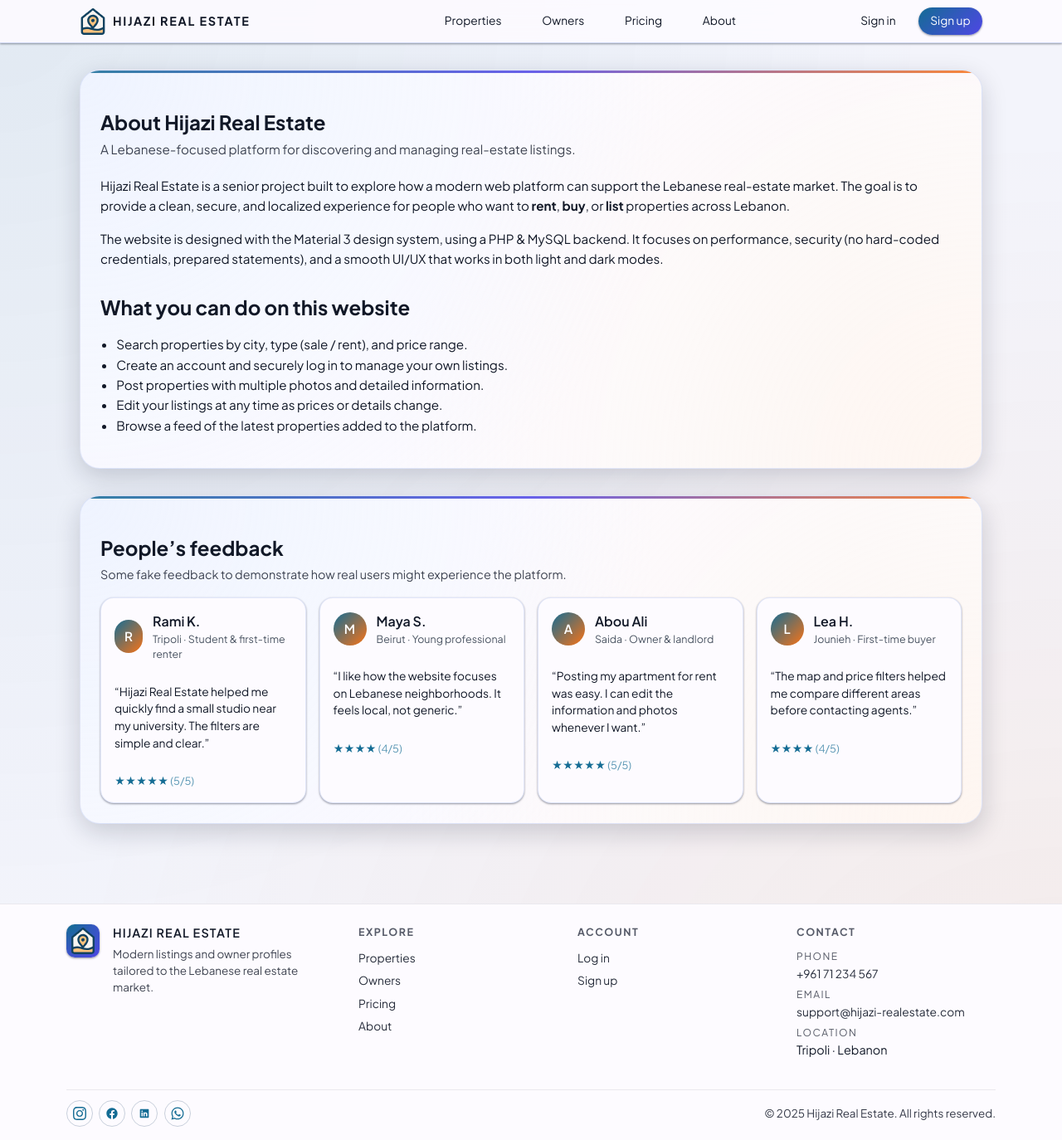
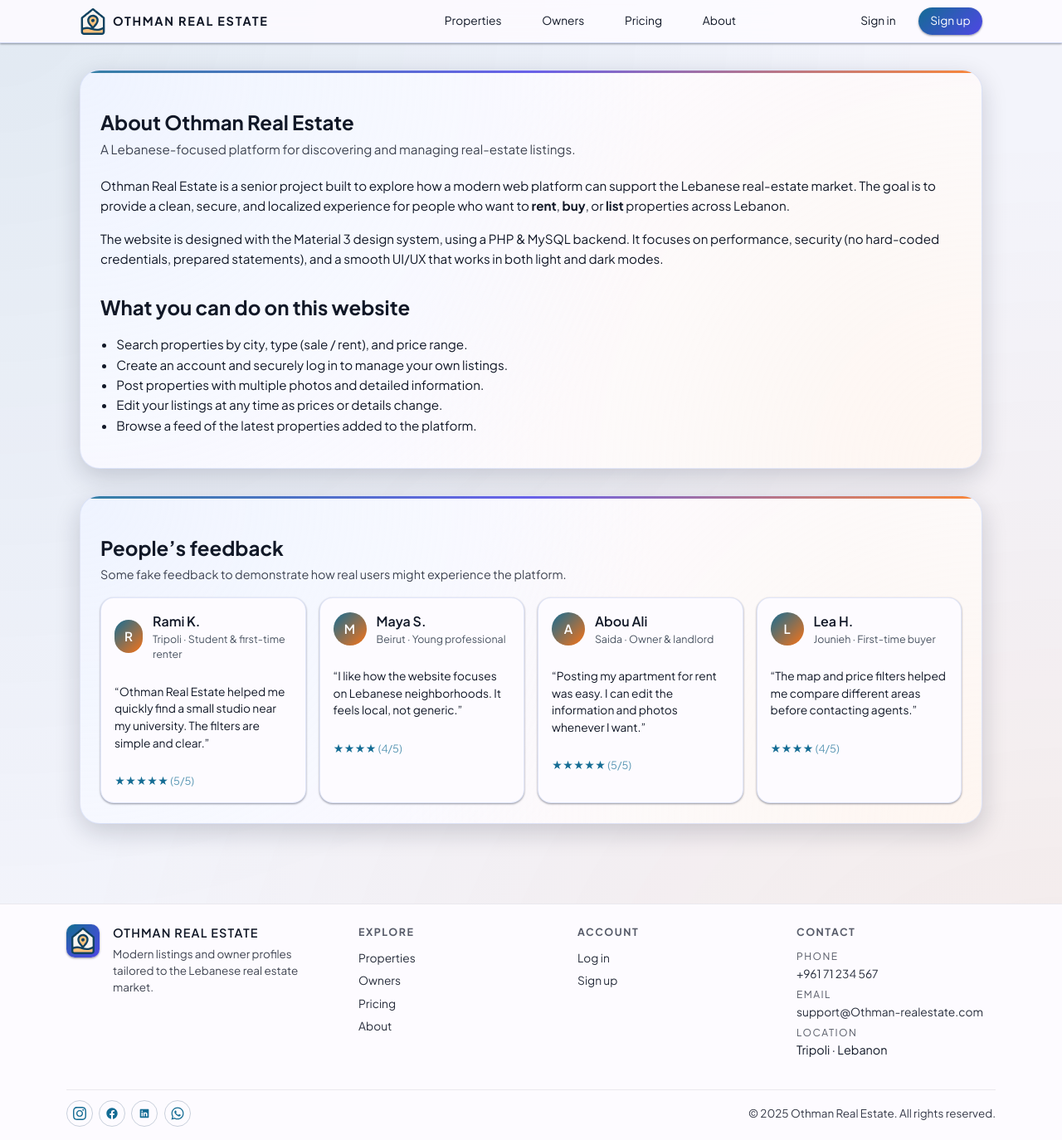
Before and after one commit to baderkothman/real-estate-project, a PHP site: page /REAL-ESTATE-PROJECT/about.php in a window 1280 px wide. Shown: the whole page at 83% size. Run offline with PHP 8.4, Linux system fonts and the light colour scheme; some libraries are stand-ins or nearby versions.

Commit message:
Rename references from Hijazi Real Estate to Othman Real Estate across multiple files

```diff
--- a/about.php
+++ b/about.php
@@ -7,7 +7,7 @@ require_once __DIR__ . '/partials/testimonials-data.php';
 <section class="section-card">
     <div class="page-header" style="margin-bottom:1.25rem;">
         <div>
-            <h1 style="margin-bottom:0.25rem;">About Hijazi Real Estate</h1>
+            <h1 style="margin-bottom:0.25rem;">About Othman Real Estate</h1>
             <p style="margin:0;opacity:0.8;font-size:0.95rem;">
                 A Lebanese-focused platform for discovering and managing real-estate listings.
             </p>
@@ -15,7 +15,7 @@ require_once __DIR__ . '/partials/testimonials-data.php';
     </div>
 
     <p style="line-height:1.6;font-size:0.95rem;">
-        Hijazi Real Estate is a senior project built to explore how a modern web platform can
+        Othman Real Estate is a senior project built to explore how a modern web platform can
         support the Lebanese real-estate market. The goal is to provide a clean, secure, and
         localized experience for people who want to <strong>rent</strong>, <strong>buy</strong>,
         or <strong>list</strong> properties across Lebanon.
--- a/admin/analytics.php
+++ b/admin/analytics.php
@@ -65,7 +65,7 @@ require_once __DIR__ . '/../partials/header.php';
         <div>
             <h1 style="margin-bottom:0.25rem;">Analytics</h1>
             <p style="margin:0;opacity:0.8;font-size:0.9rem;">
-                High-level view of listings on Hijazi Real Estate.
+                High-level view of listings on Othman Real Estate.
             </p>
         </div>
     </div>
--- a/admin/index.php
+++ b/admin/index.php
@@ -34,7 +34,7 @@ require_once __DIR__ . '/../partials/header.php';
         <div>
             <h1 style="margin-bottom:0.25rem;">Admin dashboard</h1>
             <p style="margin:0;opacity:0.8;font-size:0.9rem;">
-                Overview of users and listings on Hijazi Real Estate.
+                Overview of users and listings on Othman Real Estate.
             </p>
         </div>
     </div>
--- a/assets/css/style.css
+++ b/assets/css/style.css
@@ -1,5 +1,5 @@
 /* =====================================================================
-   HIJAZI REAL ESTATE – THEME v2
+   Othman REAL ESTATE – THEME v2
    Material 3-ish · Blue brand + warm accent · Light / Dark
    ===================================================================== */
 
--- a/change-password.php
+++ b/change-password.php
@@ -59,7 +59,7 @@ require_once __DIR__ . '/partials/header.php';
         <div>
             <h1 style="margin-bottom:0.25rem;">Change password</h1>
             <p style="margin:0;opacity:0.8;font-size:0.9rem;">
-                Update the password for your Hijazi Real Estate account.
+                Update the password for your Othman Real Estate account.
             </p>
         </div>
     </div>
--- a/index.php
+++ b/index.php
@@ -3,7 +3,7 @@
 /**
  * index.php
  * --------------------------------------------------------------
- * Public home page for Hijazi Real Estate.
+ * Public home page for Othman Real Estate.
  *
  * Sections:
  *  - Hero + search form (guest vs logged-in layout)
@@ -446,7 +446,7 @@ require_once __DIR__ . '/partials/header.php';
             <div>
                 <h2 style="margin-bottom:0.25rem;">What people say</h2>
                 <p style="margin:0;opacity:0.8;font-size:0.9rem;">
-                    A few words from users who tried Hijazi Real Estate.
+                    A few words from users who tried Othman Real Estate.
                 </p>
             </div>
         </div>
--- a/login.php
+++ b/login.php
@@ -3,7 +3,7 @@
 /**
  * login.php
  * -----------------------------
- * User login for Hijazi Real Estate.
+ * User login for Othman Real Estate.
  *
  * - User can log in using EMAIL or PHONE.
  * - Validates CSRF + basic fields.
--- a/partials/footer.php
+++ b/partials/footer.php
@@ -58,8 +58,8 @@
                         </li>
                         <li>
                             <span>Email</span>
-                            <a href="mailto:support@hijazi-realestate.com">
-                                support@hijazi-realestate.com
+                            <a href="mailto:support@Othman-realestate.com">
+                                support@Othman-realestate.com
                             </a>
                         </li>
                         <li>
--- a/partials/testimonials-data.php
+++ b/partials/testimonials-data.php
@@ -5,7 +5,7 @@ $TESTIMONIALS = [
         'name'     => 'Rami K.',
         'location' => 'Tripoli',
         'role'     => 'Student & first-time renter',
-        'text'     => 'Hijazi Real Estate helped me quickly find a small studio near my university. The filters are simple and clear.',
+        'text'     => 'Othman Real Estate helped me quickly find a small studio near my university. The filters are simple and clear.',
         'rating'   => 5,
     ],
     [
--- a/pricing.php
+++ b/pricing.php
@@ -18,7 +18,7 @@ $currentPlan = currentUserPlan(); // 'free', 'pro', 'agency'
                 Plans &amp; pricing
             </h1>
             <p class="hero__subtitle" style="margin:0;">
-                Choose the plan that matches how you use Hijazi Real Estate.
+                Choose the plan that matches how you use Othman Real Estate.
             </p>
             <?php if (isLoggedIn()): ?>
                 <p style="margin-top:0.4rem;font-size:var(--md-font-size-body-sm);color:var(--md-sys-color-on-surface-variant);">
--- a/profile-edit.php
+++ b/profile-edit.php
@@ -322,7 +322,7 @@ $avatarUrl = !empty($user['profile_image'])
         <div>
             <h3 style="margin:0 0 0.4rem;font-size:0.96rem;">Change password</h3>
             <p style="margin:0 0 0.7rem;font-size:0.86rem;opacity:0.8;">
-                Update the password you use to sign in to Hijazi Real Estate.
+                Update the password you use to sign in to Othman Real Estate.
             </p>
             <a href="<?= BASE_URL ?>/change-password.php" class="btn btn-primary">
                 Change password
--- a/register.php
+++ b/register.php
@@ -3,7 +3,7 @@
 /**
  * register.php
  * -------------------------------------------
- * User registration for Hijazi Real Estate.
+ * User registration for Othman Real Estate.
  *
  * - Name, email, phone, password.
  * - Email + phone must be unique.
--- a/reset-password.php
+++ b/reset-password.php
@@ -109,7 +109,7 @@ require_once __DIR__ . '/partials/header.php';
         <div>
             <h1 style="margin-bottom:0.25rem;">Choose a new password</h1>
             <p style="margin:0;opacity:0.8;font-size:0.9rem;">
-                Enter and confirm your new password for your Hijazi Real Estate account.
+                Enter and confirm your new password for your Othman Real Estate account.
             </p>
         </div>
     </div>
--- a/users.php
+++ b/users.php
@@ -174,7 +174,7 @@ require_once __DIR__ . '/partials/header.php';
         <div>
             <h1 style="margin-bottom:0.25rem;">Owners &amp; agents</h1>
             <p style="margin:0;opacity:0.8;font-size:0.9rem;">
-                Browse people listing properties on Hijazi Real Estate.
+                Browse people listing properties on Othman Real Estate.
             </p>
         </div>
     </div>
```
Also changed, not shown: config.example.php (+6 -6 lines).
